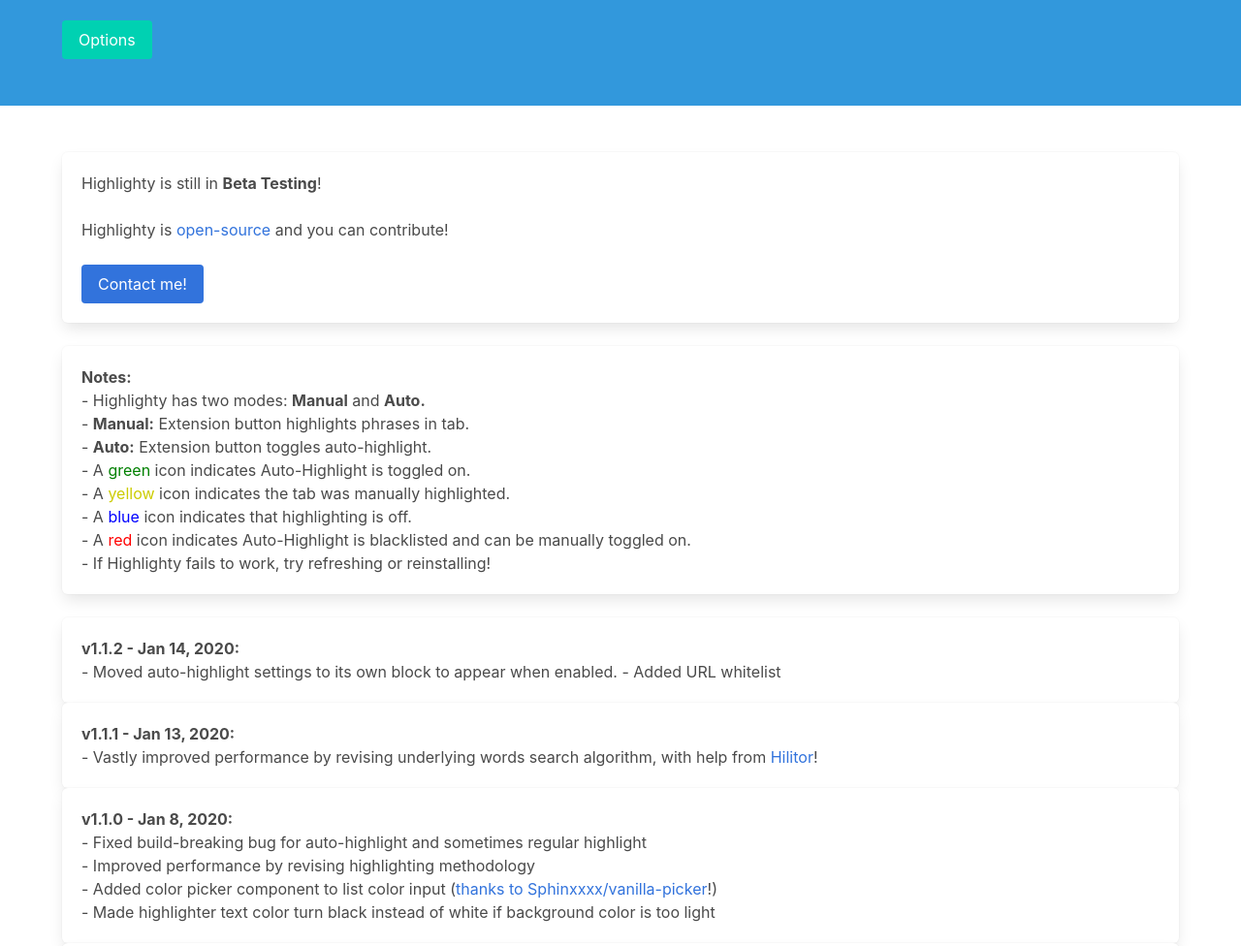
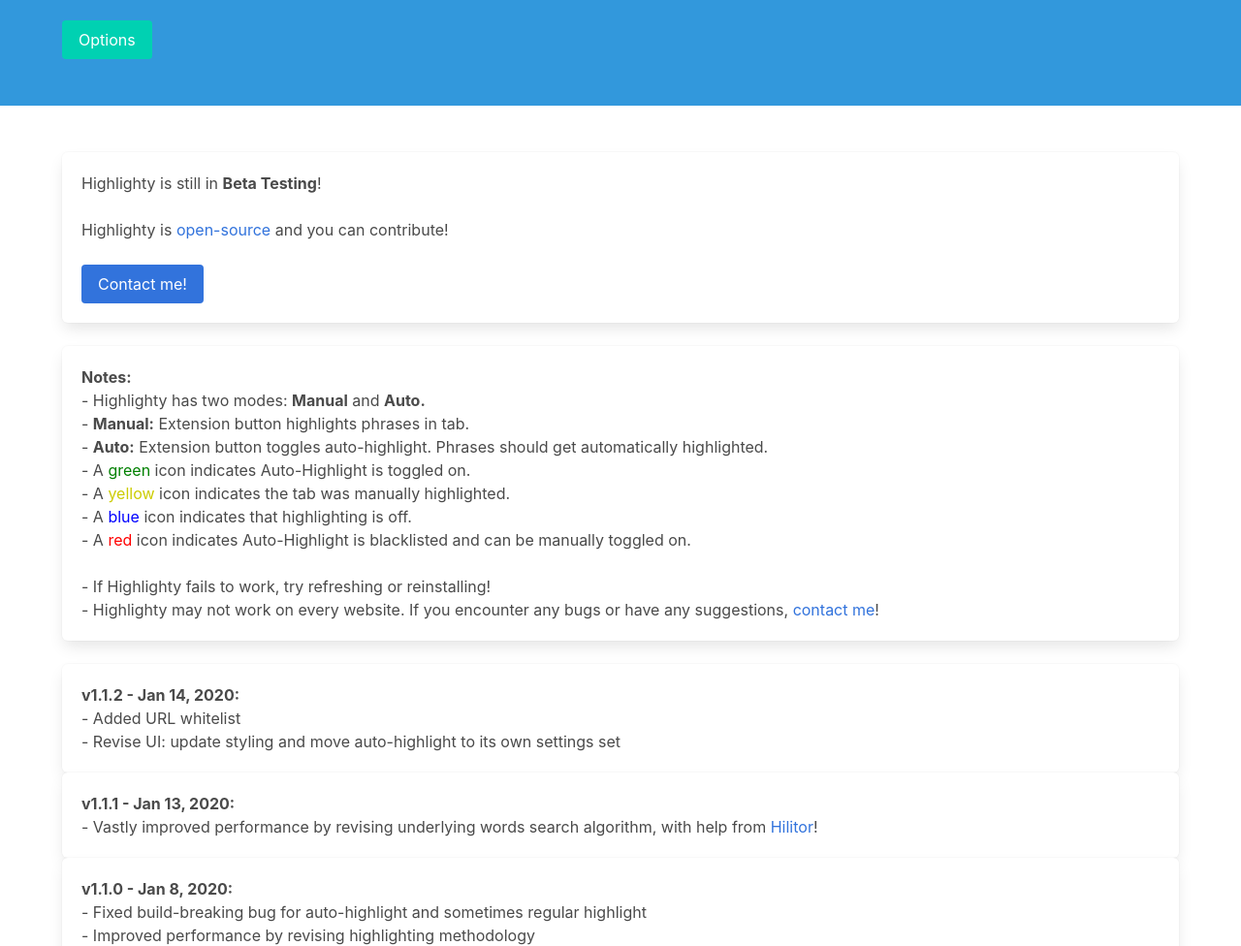
Before and after one commit to wustep/highlighty, a browser extension: page src/info.html in a window 1280 px wide. Shown: the part 116-1092 px from the top of the page at 97% size. Drawn offline with Linux system fonts and the light colour scheme.

Commit message:
Update info.html

```diff
--- a/src/info.html
+++ b/src/info.html
@@ -38,12 +38,13 @@
             <b>Notes:</b><br>
             - Highlighty has two modes: <b>Manual</b> and <b>Auto.</b><br>
             - <b>Manual:</b> Extension button highlights phrases in tab.<br>
-            - <b>Auto:</b> Extension button toggles auto-highlight.<br>
+            - <b>Auto:</b> Extension button toggles auto-highlight. Phrases should get automatically highlighted.<br>
             - A <span style="color:green">green</span> icon indicates Auto-Highlight is toggled on.<br>
             - A <span style="color:#CCCC00">yellow</span> icon indicates the tab was manually highlighted.<br>
             - A <span style="color:blue">blue</span> icon indicates that highlighting is off.<br>
-            - A <span style="color:red">red</span> icon indicates Auto-Highlight is blacklisted and can be manually toggled on.<br>
-            - If Highlighty fails to work, try refreshing or reinstalling!
+            - A <span style="color:red">red</span> icon indicates Auto-Highlight is blacklisted and can be manually toggled on.<br><br>
+            - If Highlighty fails to work, try refreshing or reinstalling!<br>
+            - Highlighty may not work on every website. If you encounter any bugs or have any suggestions, <a target="_blank" href="https://wustep.typeform.com/to/LR3jOI">contact me</a>!
          </p>
         </div>
       </div><br>
@@ -51,8 +52,8 @@
         <div class="box">
           <p>
             <b>v1.1.2 - Jan 14, 2020:</b><br>
-            - Moved auto-highlight settings to its own block to appear when enabled.
-            - Added URL whitelist
+            - Added URL whitelist<br>
+            - Revise UI: update styling and move auto-highlight to its own settings set
          </p>
         </div>
       </div>
```
